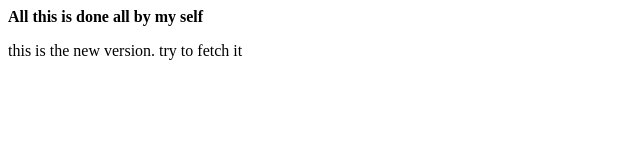
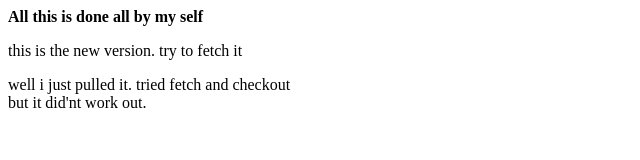
Before and after one commit to skytech00/lab2.2, a plain HTML site: page index.html in a window 1280 px wide. Shown: the whole page, without its empty margins (0-640 px from the left). Drawn offline with Linux system fonts and the light colour scheme.

Commit message:
this is the latest chang

```diff
--- a/index.html
+++ b/index.html
@@ -3,6 +3,7 @@
 <body>
 <p><b>All this is done all by my self</b></p>
   <p>this is the new version. try to fetch it</p>
+  <p>well i just pulled it. tried fetch and checkout<br>but it did'nt work out.</p>
 </body>
 
 
```
